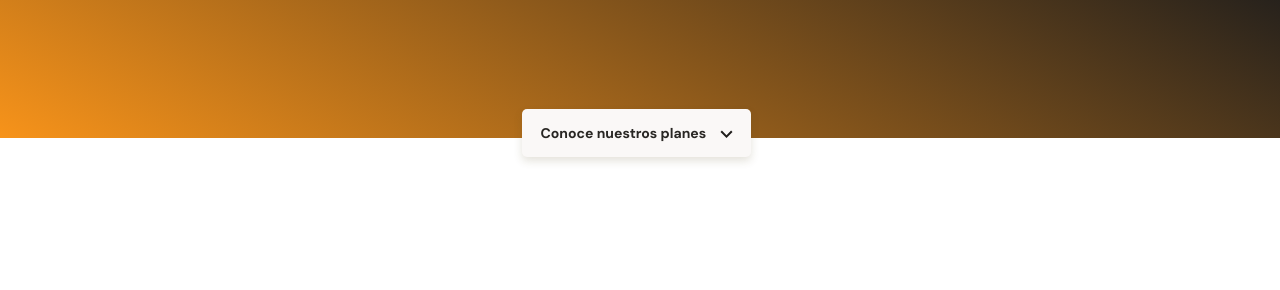
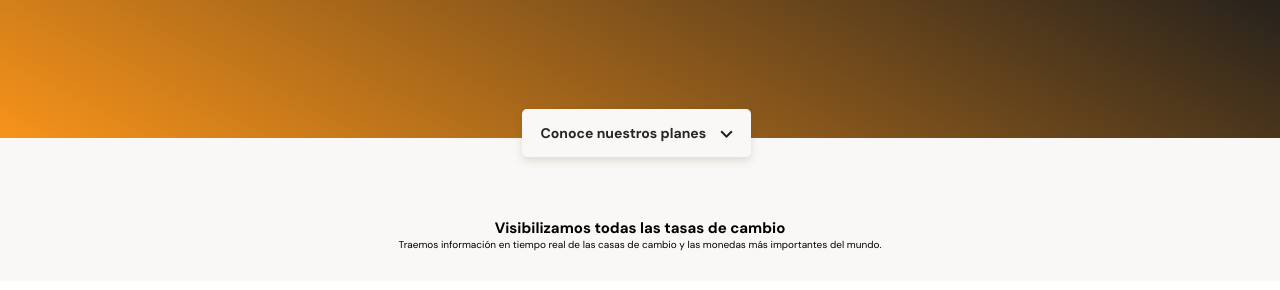
Before and after one commit to ACondori95/batata-bit, a plain HTML site: page index.html in a window 1280 px wide. Shown: the part 196-486 px from the top of the page. Drawn offline with Linux system fonts and the light colour scheme.

Commit message:
estructura básica de la sección de intercambio

```diff
--- a/index.html
+++ b/index.html
@@ -26,7 +26,19 @@
       </div>
     </header>
     <main>
-      <section></section>
+      <section class="main-exchange-container">
+        <div class="backgroundImg"></div>
+        <div class="main-exchange-container--title">
+          <h2>Visibilizamos todas las tasas de cambio</h2>
+          <p>
+            Traemos información en tiempo real de las casas de cambio y las
+            monedas más importantes del mundo.
+          </p>
+        </div>
+        <section class="main-tables-container">
+          <div></div>
+        </section>
+      </section>
       <section></section>
       <section></section>
       <section></section>
--- a/styles.css
+++ b/styles.css
@@ -101,3 +101,24 @@ header img {
   margin-left: 10px;
   background-image: url(./assets/icons/down-arrow.svg);
 }
+
+main {
+  width: 100%;
+  height: auto;
+  background-color: var(--off-white);
+}
+
+.main-exchange-container {
+  width: 100%;
+  height: auto;
+  padding-top: 80px;
+  padding-bottom: 30px;
+  text-align: center;
+}
+
+.main-exchange-container--title {
+  width: 90%;
+  min-width: 288px;
+  max-width: 900px;
+  margin: 0 auto;
+}
```
